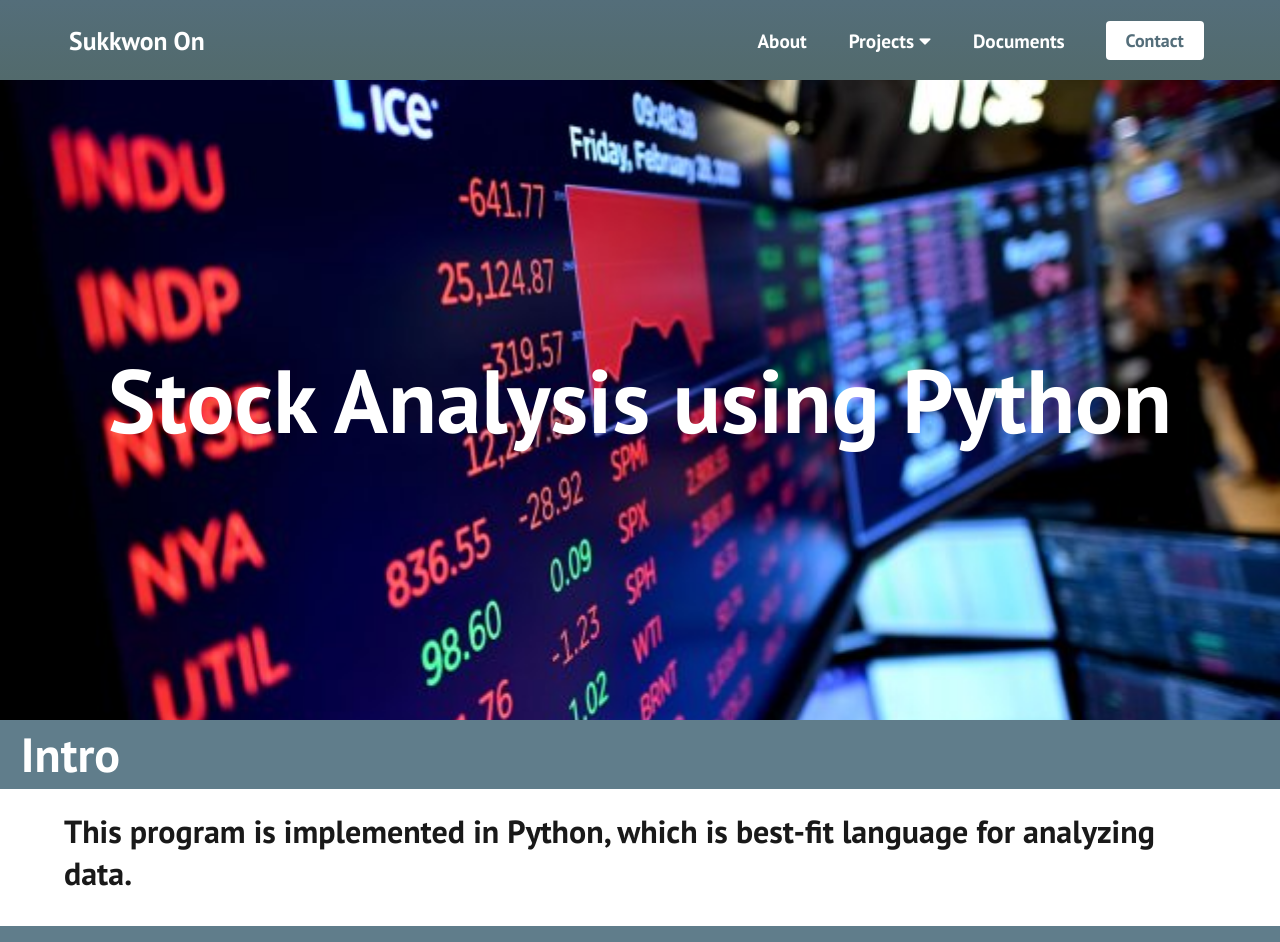
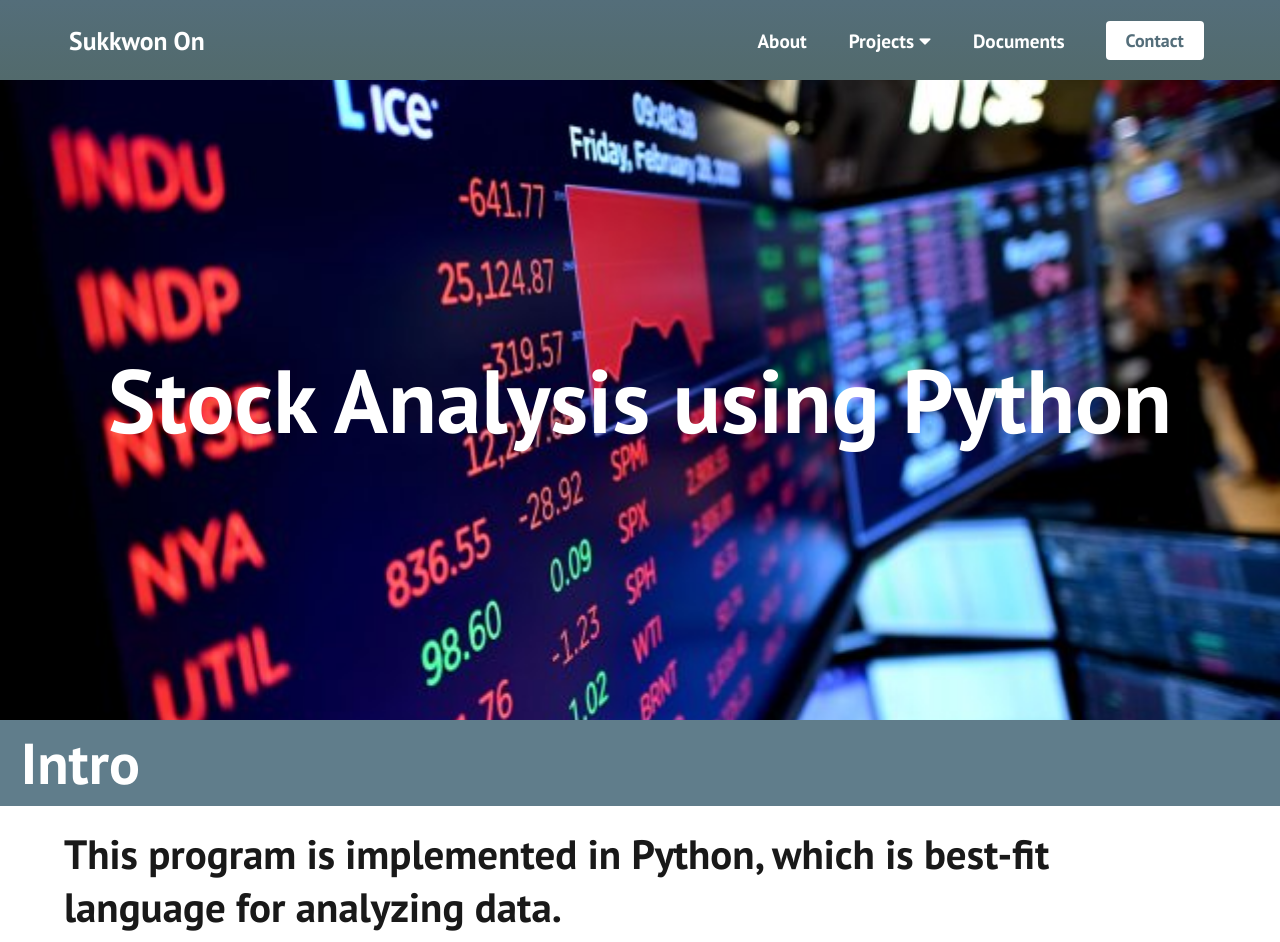
Before and after one commit to skwon2345/portfolio_website, a React (Create React App) app: page /stock-analysis in a window 1280 px wide. Shown: the top 942 px of the page. Built offline with nearby package versions, Linux system fonts and the light colour scheme; no server answers.

Commit message:
'font-size_changed'

```diff
--- a/src/components/pages/StockAnalysis.css
+++ b/src/components/pages/StockAnalysis.css
@@ -23,7 +23,7 @@
 
 /* for StockReport.js */
 .fileInfo {
-    font-size:2rem;
+    font-size:4vw;
     color: #4ac17a;
     margin-top:200px;
 
@@ -51,10 +51,10 @@
 
 ._title {
     display:flex;
-    height:4.3rem;
+    height:6.7vw;
     align-items: center;
     justify-content: start;
-    font-size: 3rem;
+    font-size: 4.5vw;
     background-color: #607d8b;
     color:#fff;
     margin-bottom: 1.3rem;
@@ -68,7 +68,7 @@
     flex-direction: column;
     align-items: center;
     justify-content: center;
-    font-size:2rem;
+    font-size:3.2vw;
     margin-bottom:2rem;
     color: rgba(0,0,0,0.9);
 }
```
